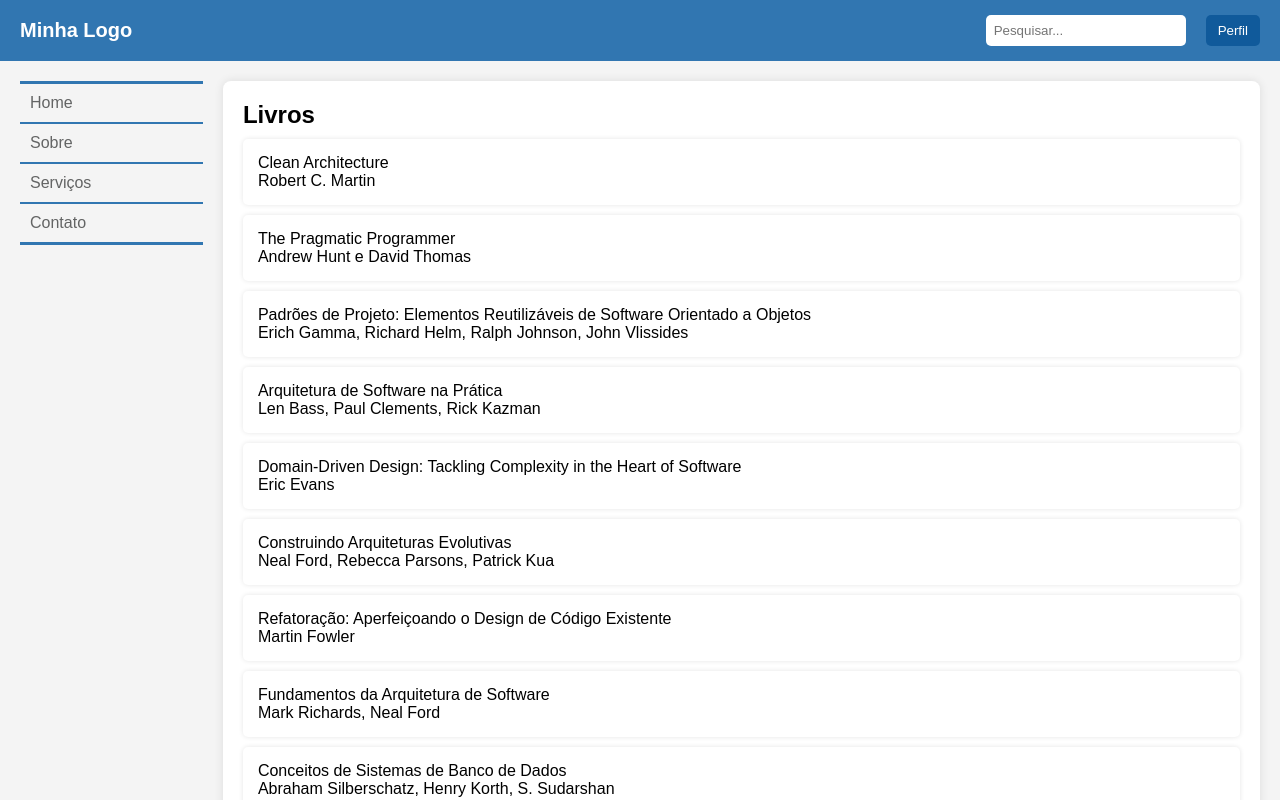
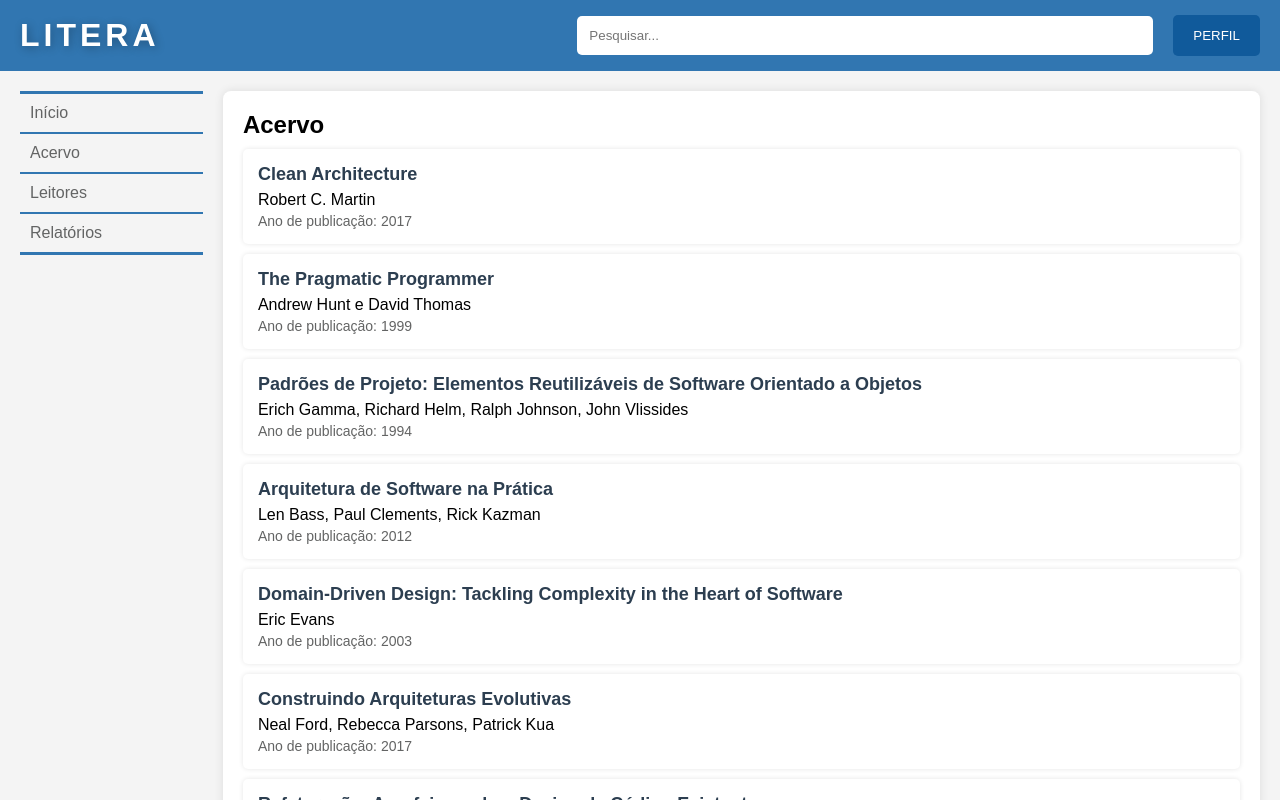
Before and after one commit to marisergio/app_web_biblioteca, a React (Vite) app: page / in a window 1280 px wide. Shown: the top 800 px of the page. Built offline with nearby package versions, Linux system fonts and the light colour scheme.

Commit message:
melhorias na interface

```diff
--- a/src/App.tsx
+++ b/src/App.tsx
@@ -28,10 +28,16 @@ function App() {
       <div className={style.container}>
         <Sidebar />
         <main className={style.content}>
-          <h2>Livros</h2>
+          <h2>Acervo</h2>
           <div className={style.bookList}>
             {livros.map(livro => (
-              <CardList autor={livro.autor} titulo={livro.titulo} key={livro.id} className={style.book} />
+              <CardList
+                ano={livro.ano}
+                autor={livro.autor}
+                titulo={livro.titulo}
+                key={livro.id}
+                className={style.book}
+              />
             ))}
             </div>
         </main>
--- a/src/componentes/CardList.jsx
+++ b/src/componentes/CardList.jsx
@@ -2,8 +2,9 @@ import style from './CardList.module.css';
 export function CardList(props) {
     return (
         <div className={style.bookCard}>
-            <p>{props.titulo}</p>
+            <p className={style.titulo}><strong>{props.titulo}</strong></p>
             <p>{props.autor}</p>
+            <p className={style.ano}>Ano de publicação: {props.ano}</p>
         </div>
     )
 }
--- a/src/componentes/CardList.module.css
+++ b/src/componentes/CardList.module.css
@@ -14,3 +14,16 @@
     border-radius: 5px;
     box-shadow: 0px 0px 5px rgba(0, 0, 0, 0.1);
 }
+
+.titulo {
+    font-size: 18px;
+    font-weight: bold;
+    color: #2c3e50;
+    margin-bottom: 6px;
+}
+
+.ano{
+    font-size: 14px;
+    color: var(--cinzaEscuro);
+    margin-top: 4px;
+}
--- a/src/componentes/Header.jsx
+++ b/src/componentes/Header.jsx
@@ -3,13 +3,13 @@ import style from './Header.module.css';
 export function Header() {
     return (
         <header className={style.header}>
-            <div className={style.logo}>Minha Logo</div>
+            <h1 className={style.appName}>LITERA</h1>
             <div className={style.headerRight}>
             <div className={style.searchBar}>
                 <input type="text" placeholder="Pesquisar..." />
             </div>
             <div className={style.profileMenu}>
-                <button className={style.profileButton}>Perfil</button>
+                <button className={style.profileButton}>PERFIL</button>
                 <div className={style.dropdown}>
                 <a href="#">Alterar Senha</a>
                 <a href="#">Sair</a>
--- a/src/componentes/Header.module.css
+++ b/src/componentes/Header.module.css
@@ -8,9 +8,14 @@
     width: 100%;
 }
 
-.logo {
-    font-size: 20px;
+.appName {
+    font-family: 'Poppins', sans-serif;
+    font-size: 32px;
     font-weight: bold;
+    color: white;
+    text-transform: uppercase;
+    letter-spacing: 4px;
+    text-shadow: 2px 2px 10px rgba(4, 4, 4, 0.3);
 }
 
 .headerRight {
@@ -20,12 +25,12 @@
 }
 
 .searchBar {
-    width: 200px;
+    width: 36rem;
 }
 
 .searchBar input {
     width: 100%;
-    padding: 8px;
+    padding: 12px;
     border-radius: 5px;
     border: none;
 }
@@ -37,7 +42,7 @@
 .profileButton {
     background-color: var(--brueAuxiliar);
     color: white;
-    padding: 8px 12px;
+    padding: 13px 20px;
     border: none;
     border-radius: 5px;
     cursor: pointer;
--- a/src/componentes/Sidebar.jsx
+++ b/src/componentes/Sidebar.jsx
@@ -3,10 +3,10 @@ import style from './Sidebar.module.css';
 export function Sidebar() {
     return (
         <aside className={style.sidebar}>
-            <a className={style.menuItem}>Home</a>
-            <a className={style.menuItem}>Sobre</a>
-            <a className={style.menuItem}>Serviços</a>
-            <a className={style.menuItem}>Contato</a>
+            <a className={style.menuItem}>Início</a>
+            <a className={style.menuItem}>Acervo</a>
+            <a className={style.menuItem}>Leitores</a>
+            <a className={style.menuItem}>Relatórios</a>
 
         </aside>
     )
```
